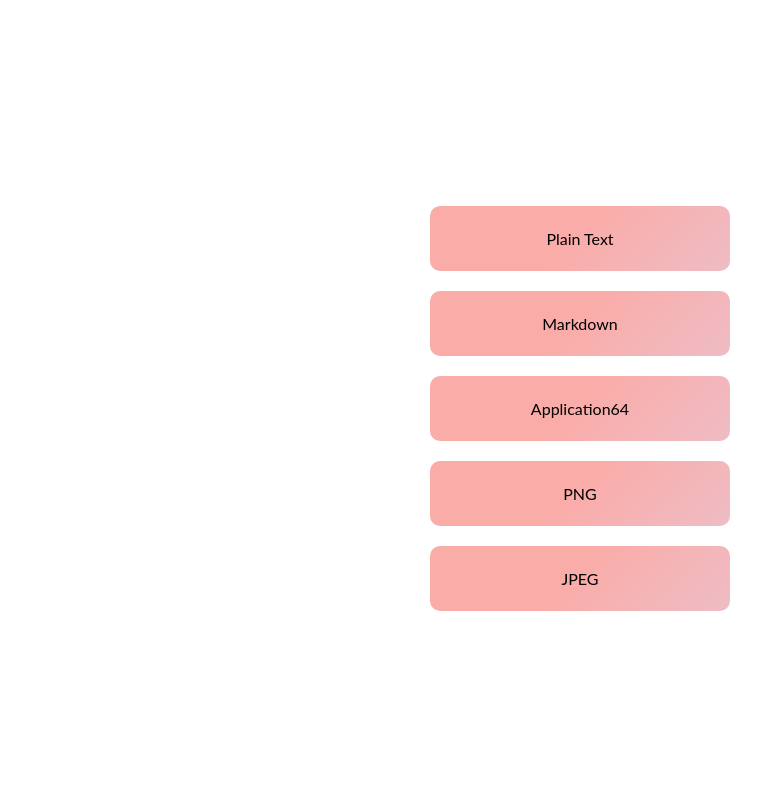
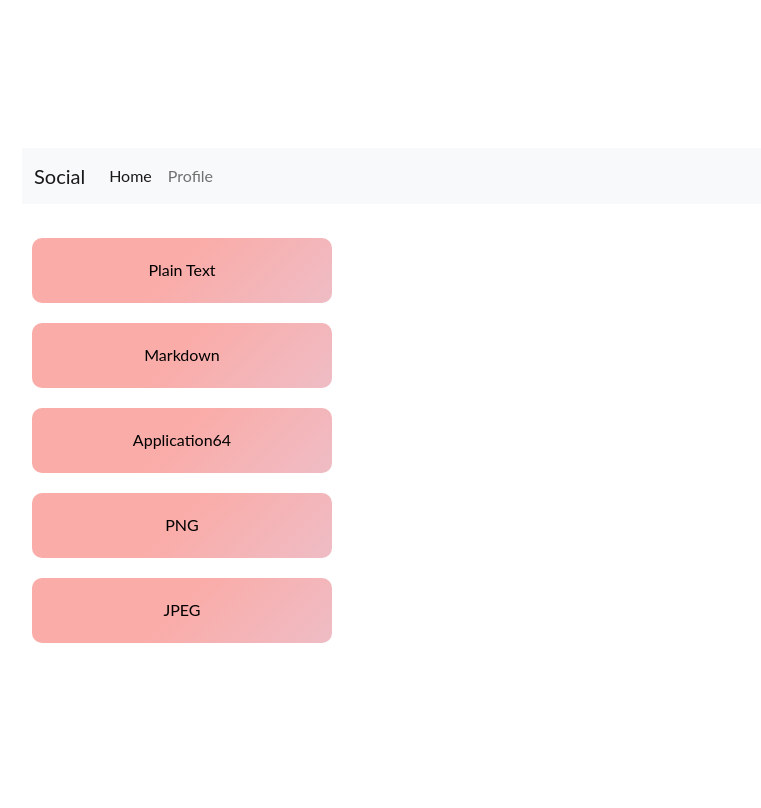
Before and after one commit to Anthonyyma/CMPUT404-Project, a Django app: page /createPost/ in a window 1280 px wide. Shown: the whole page, without its empty margins (60-821 px from the left). After the commit the page ends 643 px from the top, so only its background shows below. Run offline with Django 3.2, Linux system fonts and the light colour scheme.

Commit message:
base.html for most pages

```diff
--- /dev/null
+++ b/social/core/templates/base.html
@@ -0,0 +1,56 @@
+<!doctype html>
+<html lang="en">
+    <head>
+    <!-- Required meta tags -->
+    <meta charset="utf-8">
+    <meta name="viewport" content="width=device-width, initial-scale=1">
+
+    <!-- Bootstrap CSS -->
+    <link href="https://cdn.jsdelivr.net/npm/bootstrap@5.1.3/dist/css/bootstrap.min.css" rel="stylesheet" integrity="sha384-1BmE4kWBq78iYhFldvKuhfTAU6auU8tT94WrHftjDbrCEXSU1oBoqyl2QvZ6jIW3" crossorigin="anonymous">
+
+    </head>
+    <body>
+        <div class="container">
+            <nav class="navbar navbar-expand-lg navbar-light bg-light">
+                <div class="container-fluid">
+                    <a class="navbar-brand" href="#">Social</a>
+                    <button class="navbar-toggler" type="button" data-bs-toggle="collapse" data-bs-target="#navbarSupportedContent" aria-controls="navbarSupportedContent" aria-expanded="false" aria-label="Toggle navigation">
+                    <span class="navbar-toggler-icon"></span>
+                    </button>
+                    <div class="collapse navbar-collapse" id="navbarSupportedContent">
+                        <ul class="navbar-nav me-auto mb-2 mb-lg-0">
+                            <li class="nav-item">
+                            <a class="nav-link active" aria-current="page" href="../">Home</a>
+                            </li>
+                            <li class="nav-item">
+                            <a class="nav-link" href="#">Profile</a>
+                        </ul>
+                    </div>
+                </div>
+            </nav>
+            <br>
+            {% if messages %}
+                {% for message in messages %}
+                    <div class="alert alert-warning alert-dismissible fade show" role="alert">
+                        <strong>{{ message }}</strong>
+                        <button type="button" class="btn-close" data-bs-dismiss="alert" aria-label="Close"></button>
+                    </div>
+                {% endfor %}
+            {% endif %}
+
+            {% block content %}
+
+            {% endblock %}
+        </div>
+        <!-- Optional JavaScript; choose one of the two! -->
+
+        <!-- Option 1: Bootstrap Bundle with Popper -->
+        <script src="https://cdn.jsdelivr.net/npm/bootstrap@5.1.3/dist/js/bootstrap.bundle.min.js" integrity="sha384-ka7Sk0Gln4gmtz2MlQnikT1wXgYsOg+OMhuP+IlRH9sENBO0LRn5q+8nbTov4+1p" crossorigin="anonymous"></script>
+
+        <!-- Option 2: Separate Popper and Bootstrap JS -->
+        <!--
+        <script src="https://cdn.jsdelivr.net/npm/@popperjs/core@2.10.2/dist/umd/popper.min.js" integrity="sha384-7+zCNj/IqJ95wo16oMtfsKbZ9ccEh31eOz1HGyDuCQ6wgnyJNSYdrPa03rtR1zdB" crossorigin="anonymous"></script>
+        <script src="https://cdn.jsdelivr.net/npm/bootstrap@5.1.3/dist/js/bootstrap.min.js" integrity="sha384-QJHtvGhmr9XOIpI6YVutG+2QOK9T+ZnN4kzFN1RtK3zEFEIsxhlmWl5/YESvpZ13" crossorigin="anonymous"></script>
+        -->
+    </body>
+</html>
--- a/social/core/templates/postType.html
+++ b/social/core/templates/postType.html
@@ -1,7 +1,11 @@
 <!-- https://codepen.io/chancesq/pen/bGpddXE -->
 
-<!DOCTYPE html>
-<html lang="en">
+<!doctype html>
+{% extends 'base.html' %}
+{% load static %}
+
+{% block content %}
+<html>
 <head>
     <meta charset="UTF-8">
     <meta http-equiv="X-UA-Compatible" content="IE=edge">
@@ -21,3 +25,4 @@
     </div>
 </body>
 </html>
+{% endblock %}
```
Also changed, not shown: social/core/templates/createPost.html (+8 -3 lines), social/core/templates/myPosts.html (+7 -2 lines).
